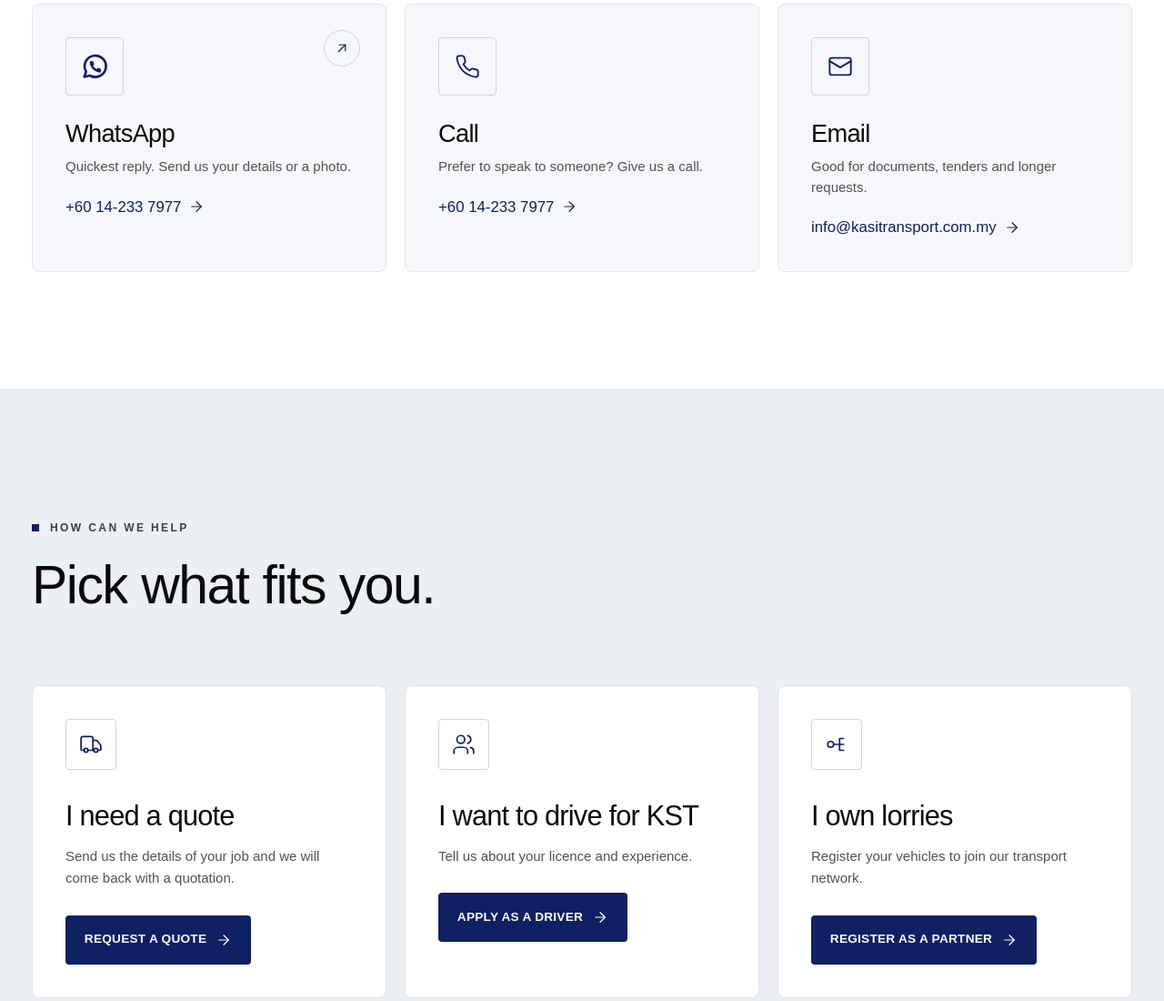
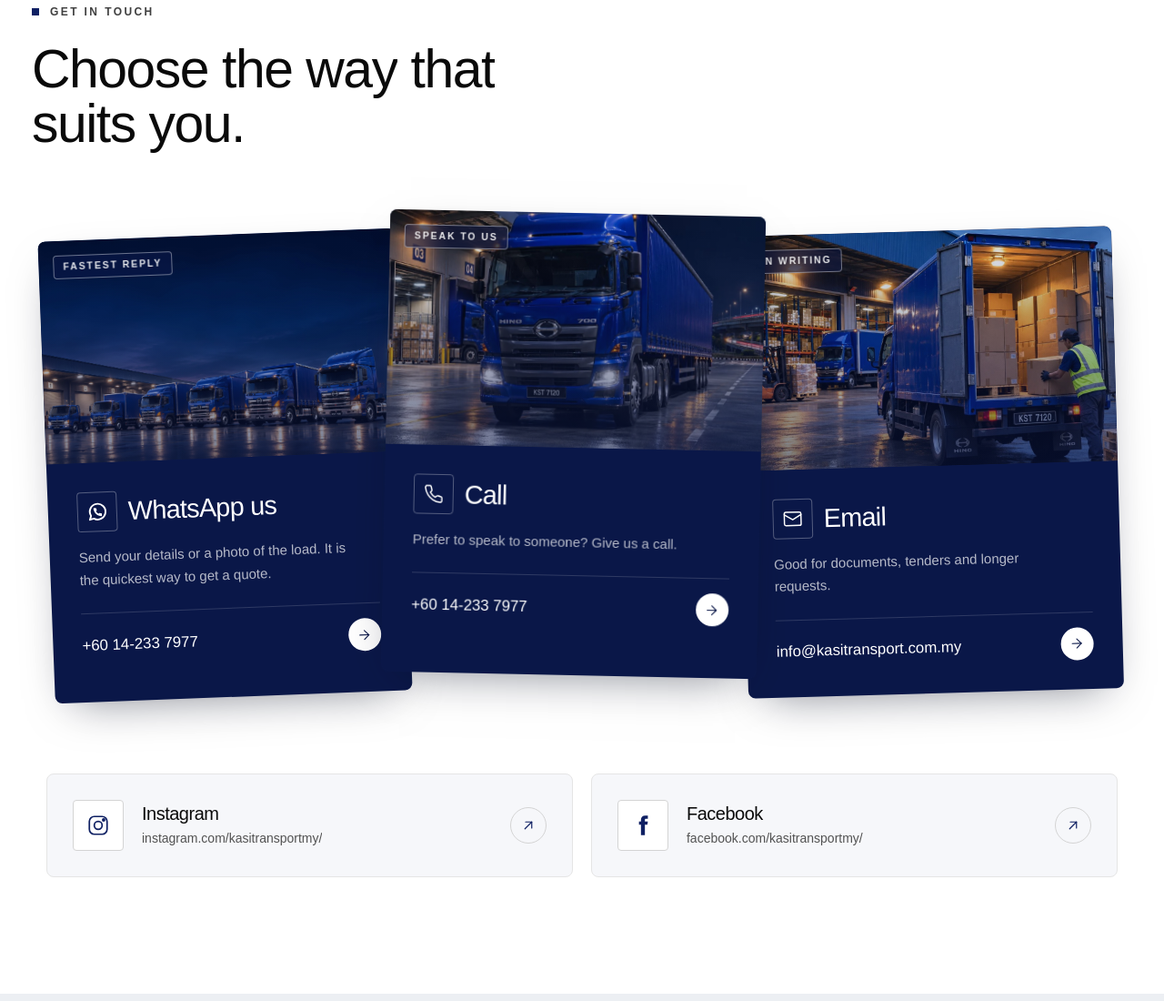
Before and after one commit to molyonetone-hue/kst2027, an Astro site: page /contact in a window 1280 px wide. Shown: the part 828-1928 px from the top of the page at 91% size. Built offline with nearby package versions, Linux system fonts and the light colour scheme; Astro itself is replaced by a stand-in of ours; animation ran at ten frames a second.

Commit message:
Contact page redesign, social links, team photos for Sathiakumar and Saravinraj
Co-Authored-By: Claude Sonnet 5.5 <noreply@anthropic.com>

```diff
--- a/src/components/SiteClosing.astro
+++ b/src/components/SiteClosing.astro
@@ -41,6 +41,13 @@ const to = (h: string) => (h.startsWith('#') && h !== '#contact' && !home ? '/'
             <a href="/" aria-label={d.site.name} class="flex h-9 items-center"><img src={d.site.logo} alt={d.site.name} class="h-9 w-auto" /></a>
             <p class="mt-4 max-w-[17rem] text-[15px] leading-relaxed">{d.closing.blurb}</p>
             <p class="mt-4 font-display text-xs font-semibold uppercase tracking-[0.2em] text-[#6f9bff]">{d.site.tagline}</p>
+            {d.site.social?.length > 0 && (
+              <ul class="mt-6 flex items-center gap-3" aria-label="Follow us">
+                {d.site.social.map((s) => (
+                  <li><a href={s.url} target="_blank" rel="noopener noreferrer" aria-label={`${d.site.name} on ${s.label}`} class="flex h-10 w-10 items-center justify-center rounded-[4px] border border-white/20 text-white/80 transition-colors hover:border-white hover:bg-white hover:text-[#0a1748]"><Icon name={s.icon} size={18} /></a></li>
+                ))}
+              </ul>
+            )}
           </div>
           <div>
             <h4 class="flex h-9 items-center font-display text-xs font-semibold uppercase tracking-[0.2em] text-white">{d.closing.companyTitle}</h4>
--- a/src/data/about.json
+++ b/src/data/about.json
@@ -118,7 +118,8 @@
         "company": "Founder, Birdzo Parcel",
         "bio": "Works with Kasi Transport as a strategic business partner, bringing parcel forwarding and distribution experience from his own business, Birdzo Parcel.",
         "link": "https://birdzoparcel.com/",
-        "linkLabel": "Visit Birdzo Parcel"
+        "linkLabel": "Visit Birdzo Parcel",
+        "photo": "/images/team-saravin.webp"
       },
       {
         "name": "Sathiakumar",
@@ -126,7 +127,8 @@
         "company": "Co-Founder, Birdzo Parcel",
         "bio": "Works closely with Kasi Transport on parcel forwarding, distribution opportunities and strategic collaborations through Birdzo Parcel.",
         "link": "https://birdzoparcel.com/",
-        "linkLabel": "Visit Birdzo Parcel"
+        "linkLabel": "Visit Birdzo Parcel",
+        "photo": "/images/team-sathia.webp"
       },
       {
         "name": "Nazia",
--- a/src/data/home.json
+++ b/src/data/home.json
@@ -10,7 +10,19 @@
     "address": "No. 237, Jalan Medan 15, Taman Medan, 46000 Petaling Jaya, Selangor",
     "logo": "/images/logo.webp",
     "profileUrl": "",
-    "profileLabel": "Download company profile"
+    "profileLabel": "Download company profile",
+    "social": [
+      {
+        "label": "Instagram",
+        "icon": "instagram",
+        "url": "https://www.instagram.com/kasitransportmy/"
+      },
+      {
+        "label": "Facebook",
+        "icon": "facebook",
+        "url": "https://www.facebook.com/kasitransportmy/"
+      }
+    ]
   },
   "nav": [
     {
--- a/src/layouts/Base.astro
+++ b/src/layouts/Base.astro
@@ -23,6 +23,7 @@ const ld = {
   description,
   address: { '@type': 'PostalAddress', streetAddress: 'No. 237, Jalan Medan 15, Taman Medan', postalCode: '46000', addressLocality: 'Petaling Jaya', addressRegion: 'Selangor', addressCountry: 'MY' },
   areaServed: [{ '@type': 'Country', name: 'Malaysia' }, { '@type': 'Place', name: 'Peninsular Malaysia' }, { '@type': 'AdministrativeArea', name: 'Selangor' }, { '@type': 'City', name: 'Kuala Lumpur' }],
+  sameAs: (d.site.social || []).map((s) => s.url),
   hasMap: 'https://www.google.com/maps/search/?api=1&query=' + encodeURIComponent('Kasi Transport, ' + d.site.address),
   knowsAbout: ['Linehaul', 'Contract logistics', 'Commercial transportation', 'Event and production logistics', 'Specialised transportation'],
   hasOfferCatalog: { '@type': 'OfferCatalog', name: 'Transport services', itemListElement: d.services.items.map((i) => ({ '@type': 'Offer', itemOffered: { '@type': 'Service', name: i.title, description: i.text, provider: { '@id': site + '/#business' } } })) },
--- a/src/pages/contact.astro
+++ b/src/pages/contact.astro
@@ -22,7 +22,8 @@ const who = [
   <section data-reveal data-nav-dark class="relative isolate flex min-h-[88svh] items-end overflow-hidden bg-[#050b1f] text-white">
     <img src="/images/svc-commercial.jpg" alt="" fetchpriority="high" class="absolute inset-0 -z-20 h-full w-full object-cover object-[50%_62%]" />
     <div aria-hidden="true" class="absolute inset-0 -z-10" style="background:linear-gradient(180deg,rgba(5,11,31,.72) 0%,rgba(5,11,31,.5) 40%,rgba(5,11,31,.9) 100%),radial-gradient(ellipse 70% 60% at 0% 100%,rgba(5,11,31,.8),transparent 70%)"></div>
-    <div class="container-x w-full pb-16 pt-40 lg:pb-24">
+    <div class="container-x grid w-full items-end gap-12 pb-16 pt-40 lg:grid-cols-[minmax(0,1.25fr)_minmax(0,0.75fr)] lg:gap-16 lg:pb-24">
+      <div>
         <span class:list={[eyebrow, 'text-white/70']}><span class="h-2 w-2 bg-white"></span>Contact</span>
         <h1 class="mt-6 max-w-[13ch] font-display text-[clamp(2.8rem,7vw,6.2rem)] font-medium leading-[1] tracking-tight">Talk to our team.</h1>
         <p class="mt-7 max-w-xl text-[15px] leading-relaxed text-white/70 lg:text-lg">The fastest way is WhatsApp. You can also call or email us, and we will reply as soon as we can.</p>
@@ -31,34 +32,51 @@ const who = [
           <a href="#contact" data-quote data-cta="contact-quote" class="btn border border-white/50 bg-white/5 text-white hover:bg-white/15">Request a quote</a>
         </div>
       </div>
+      <aside aria-label="Quick contact" class="hidden rounded-xl border border-white/15 bg-white/[0.06] p-3 backdrop-blur-xl lg:block">
+        <p class="px-4 pb-2 pt-3 font-display text-[11px] font-semibold uppercase tracking-[0.2em] text-white/55">Reach us directly</p>
+        <a href={wa} target="_blank" rel="noopener" data-cta="contact-panel-whatsapp" class="group flex items-center gap-4 rounded-lg px-4 py-4 transition-colors hover:bg-white/10"><span class="grid h-11 w-11 shrink-0 place-items-center rounded-lg border border-white/25 text-white"><Icon name="whatsapp" size={22} /></span><span class="min-w-0"><span class="block text-[12px] text-white/55">WhatsApp</span><span class="block font-display text-lg font-medium">{d.site.phone}</span></span><span class="ml-auto text-white/50 transition-transform duration-300 group-hover:translate-x-1 group-hover:text-white"><Icon name="arrow" size={18} /></span></a>
+        <a href={`tel:${d.site.phoneHref}`} data-cta="contact-panel-call" class="group flex items-center gap-4 rounded-lg px-4 py-4 transition-colors hover:bg-white/10"><span class="grid h-11 w-11 shrink-0 place-items-center rounded-lg border border-white/25 text-white"><Icon name="phone" size={20} /></span><span class="min-w-0"><span class="block text-[12px] text-white/55">Call</span><span class="block font-display text-lg font-medium">{d.site.phone}</span></span><span class="ml-auto text-white/50 transition-transform duration-300 group-hover:translate-x-1 group-hover:text-white"><Icon name="arrow" size={18} /></span></a>
+        <a href={`mailto:${d.site.email}`} data-cta="contact-panel-email" class="group flex items-center gap-4 rounded-lg px-4 py-4 transition-colors hover:bg-white/10"><span class="grid h-11 w-11 shrink-0 place-items-center rounded-lg border border-white/25 text-white"><Icon name="mail" size={20} /></span><span class="min-w-0"><span class="block text-[12px] text-white/55">Email</span><span class="block break-all font-display text-[1.02rem] font-medium">{d.site.email}</span></span><span class="ml-auto text-white/50 transition-transform duration-300 group-hover:translate-x-1 group-hover:text-white"><Icon name="arrow" size={18} /></span></a>
+      </aside>
+    </div>
   </section>
 
   <main id="main" class="relative z-10 bg-white">
     <!-- WAYS TO REACH US -->
     <section data-reveal class="py-20 lg:py-32">
       <div class="container-x">
-        <div class="grid gap-4 lg:grid-cols-3 lg:gap-5">
-          <a href={wa} target="_blank" rel="noopener" data-cta="contact-card-whatsapp" class="group relative rounded-xl border border-neutral-200 bg-[#f6f7fa] p-6 transition-all duration-300 hover:-translate-y-1 hover:border-brand/40 hover:bg-white active:bg-[#eceff3] lg:p-9">
-            <span aria-hidden="true" class="absolute right-5 top-5 grid h-10 w-10 place-items-center rounded-full border border-neutral-300 text-brand transition-colors duration-300 group-hover:border-brand group-hover:bg-brand group-hover:text-white lg:right-7 lg:top-7"><Icon name="arrowUpRight" size={18} /></span>
-            <span class="grid h-12 w-12 place-items-center rounded-lg border border-neutral-300 bg-white text-brand lg:h-16 lg:w-16 lg:bg-transparent"><Icon name="whatsapp" size={30} /></span>
-            <h2 class="mt-5 font-display text-[1.5rem] lg:mt-7 lg:text-[1.7rem] font-medium leading-none tracking-tight text-neutral-950">WhatsApp</h2>
-            <p class="mt-3 text-[15px] text-neutral-600">Quickest reply. Send us your details or a photo.</p>
-            <span class="mt-4 inline-flex items-center gap-2 lg:mt-5 font-display text-[1.05rem] font-medium text-brand">{d.site.phone} <span class="transition-transform duration-300 group-hover:translate-x-1"><Icon name="arrow" size={18} /></span></span>
+        <span class:list={[eyebrow, 'text-neutral-700']}><span class="h-2 w-2 bg-brand"></span>Get in touch</span>
+        <h2 class="mt-6 max-w-[16ch] font-display text-[clamp(2.2rem,4.6vw,4.2rem)] font-medium leading-[1.02] tracking-tight text-neutral-950">Choose the way that suits you.</h2>
+        <div class="mt-12 grid grid-cols-1 gap-5 lg:mt-20 lg:grid-cols-3 lg:gap-0 lg:px-4">
+          {[
+            { href: wa, ext: true, cta: 'contact-card-whatsapp', icon: 'whatsapp', img: '/images/cta-fleet.webp', tag: 'Fastest reply', title: 'WhatsApp us', text: 'Send your details or a photo of the load. It is the quickest way to get a quote.', value: d.site.phone, tilt: 'lg:-rotate-[2.2deg] lg:translate-y-3', z: 'lg:z-10' },
+            { href: `tel:${d.site.phoneHref}`, cta: 'contact-card-call', icon: 'phone', img: '/images/svc-linehaul.jpg', tag: 'Speak to us', title: 'Call', text: 'Prefer to speak to someone? Give us a call.', value: d.site.phone, tilt: 'lg:rotate-[1.2deg] lg:-translate-y-3 lg:-ml-5', z: 'lg:z-20' },
+            { href: `mailto:${d.site.email}`, cta: 'contact-card-email', icon: 'mail', img: '/images/svc-commercial.jpg', tag: 'In writing', title: 'Email', text: 'Good for documents, tenders and longer requests.', value: d.site.email, tilt: 'lg:-rotate-[1.6deg] lg:translate-y-2 lg:-ml-5', z: 'lg:z-10' },
+          ].map((c) => (
+            <a href={c.href} target={c.ext ? '_blank' : undefined} rel={c.ext ? 'noopener' : undefined} data-cta={c.cta} class:list={['group relative flex flex-col overflow-hidden rounded-xl bg-[#0a1748] text-white shadow-[0_18px_50px_-22px_rgba(5,11,31,.55)] transition-all duration-500 hover:z-30 hover:rotate-0 hover:translate-y-0 hover:shadow-[0_28px_70px_-24px_rgba(5,11,31,.7)]', c.tilt, c.z]}>
+              <div class="relative aspect-[16/10] overflow-hidden">
+                <img src={c.img} alt="" loading="lazy" class="h-full w-full object-cover transition-transform duration-700 group-hover:scale-[1.05]" />
+                <div aria-hidden="true" class="absolute inset-0" style="background:linear-gradient(180deg,rgba(10,23,72,.1),rgba(10,23,72,.55))"></div>
+                <span class="absolute left-4 top-4 rounded-[4px] border border-white/40 bg-[#0a1748]/50 px-2.5 py-1 font-display text-[10.5px] font-semibold uppercase tracking-[0.18em] text-white/90 backdrop-blur-md">{c.tag}</span>
+              </div>
+              <div class="flex flex-1 flex-col p-6 lg:p-8">
+                <div class="flex items-center gap-3"><span class="grid h-11 w-11 place-items-center rounded-lg border border-white/30"><Icon name={c.icon} size={22} /></span><h3 class="font-display text-[1.6rem] font-medium leading-none tracking-tight lg:text-[1.8rem]">{c.title}</h3></div>
+                <p class="mt-4 max-w-[19rem] text-[15px] leading-relaxed text-white/70">{c.text}</p>
+                <span class="mt-6 flex items-center justify-between gap-3 border-t border-white/15 pt-4 font-display text-[1.05rem] font-medium"><span class="break-all">{c.value}</span><span class="grid h-9 w-9 shrink-0 place-items-center rounded-full bg-white text-[#0a1748] transition-transform duration-300 group-hover:translate-x-1"><Icon name="arrow" size={17} /></span></span>
+              </div>
             </a>
-          <a href={`tel:${d.site.phoneHref}`} data-cta="contact-card-call" class="group relative rounded-xl border border-neutral-200 bg-[#f6f7fa] p-6 transition-all duration-300 hover:-translate-y-1 hover:border-brand/40 hover:bg-white active:bg-[#eceff3] lg:p-9">
-            <span aria-hidden="true" class="absolute right-5 top-5 grid h-10 w-10 place-items-center rounded-full border border-neutral-300 text-brand lg:hidden"><Icon name="arrowUpRight" size={18} /></span>
-            <span class="grid h-12 w-12 place-items-center rounded-lg border border-neutral-300 bg-white text-brand lg:h-16 lg:w-16 lg:bg-transparent"><Icon name="phone" size={28} /></span>
-            <h2 class="mt-5 font-display text-[1.5rem] lg:mt-7 lg:text-[1.7rem] font-medium leading-none tracking-tight text-neutral-950">Call</h2>
-            <p class="mt-3 text-[15px] text-neutral-600">Prefer to speak to someone? Give us a call.</p>
-            <span class="mt-4 inline-flex items-center gap-2 lg:mt-5 font-display text-[1.05rem] font-medium text-brand">{d.site.phone} <span class="transition-transform duration-300 group-hover:translate-x-1"><Icon name="arrow" size={18} /></span></span>
+          ))}
+          {d.site.social?.length > 0 && (
+            <div class="grid grid-cols-1 gap-4 sm:grid-cols-2 lg:col-span-3 lg:mt-24 lg:gap-5 lg:px-0">
+              {d.site.social.map((so) => (
+                <a href={so.url} target="_blank" rel="noopener noreferrer" data-cta={`contact-social-${so.label.toLowerCase()}`} class="group flex items-center gap-5 rounded-xl border border-neutral-200 bg-[#f6f7fa] p-5 transition-all duration-300 hover:-translate-y-1 hover:border-brand/40 hover:bg-white lg:p-7">
+                  <span class="grid h-14 w-14 shrink-0 place-items-center rounded-lg border border-neutral-300 bg-white text-brand transition-colors duration-300 group-hover:border-brand group-hover:bg-brand group-hover:text-white"><Icon name={so.icon} size={26} /></span>
+                  <span class="min-w-0"><span class="block font-display text-[1.25rem] font-medium leading-tight tracking-tight text-neutral-950">{so.label}</span><span class="mt-1 block truncate text-[14px] text-neutral-600">{so.url.replace('https://www.', '')}</span></span>
+                  <span aria-hidden="true" class="ml-auto grid h-10 w-10 shrink-0 place-items-center rounded-full border border-neutral-300 text-brand transition-colors duration-300 group-hover:border-brand group-hover:bg-brand group-hover:text-white"><Icon name="arrowUpRight" size={18} /></span>
                 </a>
-          <a href={`mailto:${d.site.email}`} data-cta="contact-card-email" class="group relative rounded-xl border border-neutral-200 bg-[#f6f7fa] p-6 transition-all duration-300 hover:-translate-y-1 hover:border-brand/40 hover:bg-white active:bg-[#eceff3] lg:p-9">
-            <span aria-hidden="true" class="absolute right-5 top-5 grid h-10 w-10 place-items-center rounded-full border border-neutral-300 text-brand lg:hidden"><Icon name="arrowUpRight" size={18} /></span>
-            <span class="grid h-12 w-12 place-items-center rounded-lg border border-neutral-300 bg-white text-brand lg:h-16 lg:w-16 lg:bg-transparent"><Icon name="mail" size={28} /></span>
-            <h2 class="mt-5 font-display text-[1.5rem] lg:mt-7 lg:text-[1.7rem] font-medium leading-none tracking-tight text-neutral-950">Email</h2>
-            <p class="mt-3 text-[15px] text-neutral-600">Good for documents, tenders and longer requests.</p>
-            <span class="mt-4 inline-flex items-center gap-2 lg:mt-5 break-all font-display text-[1.05rem] font-medium text-brand">{d.site.email} <span class="shrink-0 transition-transform duration-300 group-hover:translate-x-1"><Icon name="arrow" size={18} /></span></span>
-          </a>
+              ))}
+            </div>
+          )}
         </div>
       </div>
     </section>
@@ -70,7 +88,7 @@ const who = [
         <h2 class="mt-6 max-w-[14ch] font-display text-[clamp(2.2rem,4.6vw,4.2rem)] font-medium leading-[1.02] tracking-tight text-neutral-950">Pick what fits you.</h2>
         <div class="mt-12 grid gap-4 lg:mt-20 lg:grid-cols-3 lg:gap-5">
           {who.map((w, i) => (
-            <div class="rounded-xl border border-neutral-200 bg-white p-6 lg:p-9">
+            <div class="group relative overflow-hidden rounded-xl border border-neutral-200 bg-white p-6 transition-all duration-500 hover:-translate-y-1 hover:border-brand/40 lg:p-9"><span aria-hidden="true" class="pointer-events-none absolute -right-3 -top-4 select-none font-display text-[7rem] font-bold leading-none tracking-tighter text-transparent transition-all duration-500 group-hover:-translate-y-1" style="-webkit-text-stroke:1px rgba(10,23,72,.14)">{String(i + 1).padStart(2, '0')}</span><span aria-hidden="true" class="absolute inset-x-0 top-0 h-[3px] origin-left scale-x-0 bg-brand transition-transform duration-500 group-hover:scale-x-100"></span>
               <span class="grid h-14 w-14 place-items-center rounded-lg border border-neutral-300 text-brand"><Icon name={w.icon} size={26} /></span>
               <h3 class="mt-8 font-display text-[clamp(1.5rem,2.4vw,2.1rem)] font-medium leading-tight tracking-tight text-neutral-950">{w.title}</h3>
               <p class="mt-3 max-w-[19rem] text-[15px] leading-relaxed text-neutral-600">{w.text}</p>
@@ -89,12 +107,15 @@ const who = [
         <div>
           <span class:list={[eyebrow, 'text-neutral-700']}><span class="h-2 w-2 bg-brand"></span>Our office</span>
           <h2 class="mt-6 max-w-[12ch] font-display text-[clamp(2.2rem,4.4vw,4rem)] font-medium leading-[1.02] tracking-tight text-neutral-950">Find us in Petaling Jaya.</h2>
-          <div class="mt-7 rounded-xl border border-neutral-200 bg-[#f6f7fa] p-6 lg:p-8">
-          <address class="not-italic text-[1.05rem] leading-relaxed text-neutral-700">
-            <span class="font-display font-medium text-neutral-950">{d.site.legalName}</span><br />
+          <div class="relative isolate mt-7 overflow-hidden rounded-xl bg-[#0a1748] p-7 text-white lg:p-10">
+            <div aria-hidden="true" class="absolute inset-0 -z-10" style="background:radial-gradient(ellipse 80% 80% at 100% 0%,rgba(63,111,255,.45),transparent 62%)"></div>
+            <span aria-hidden="true" class="pointer-events-none absolute -bottom-5 -right-1 -z-10 select-none font-display text-[8rem] font-bold leading-none tracking-tighter text-transparent" style="-webkit-text-stroke:1px rgba(255,255,255,.14)">PJ</span>
+            <span class="flex h-11 w-11 items-center justify-center rounded-lg border border-white/30"><Icon name="pin" size={22} /></span>
+            <address class="mt-6 not-italic text-[1.05rem] leading-relaxed text-white/80">
+              <span class="font-display text-lg font-medium text-white">{d.site.legalName}</span><br />
               {d.site.address}, Malaysia
             </address>
-          <p class="mt-4 text-sm text-neutral-500">{d.footer.regLabel} {d.site.registration}</p>
+            <p class="mt-4 text-sm text-white/50">{d.footer.regLabel} {d.site.registration}</p>
           </div>
           <a href={maps} target="_blank" rel="noopener" data-cta="contact-directions" class="btn btn-brand group/btn mt-8"><Icon name="pin" size={18} /> Get directions <span class="transition-transform duration-300 group-hover/btn:translate-x-1"><Icon name="arrow" size={18} /></span></a>
         </div>
```
Also changed, not shown: .pages.yml, public/images/team-saravin.webp (added), public/images/team-sathia.webp (added). Lines whose indentation alone changed are shown as unchanged.
